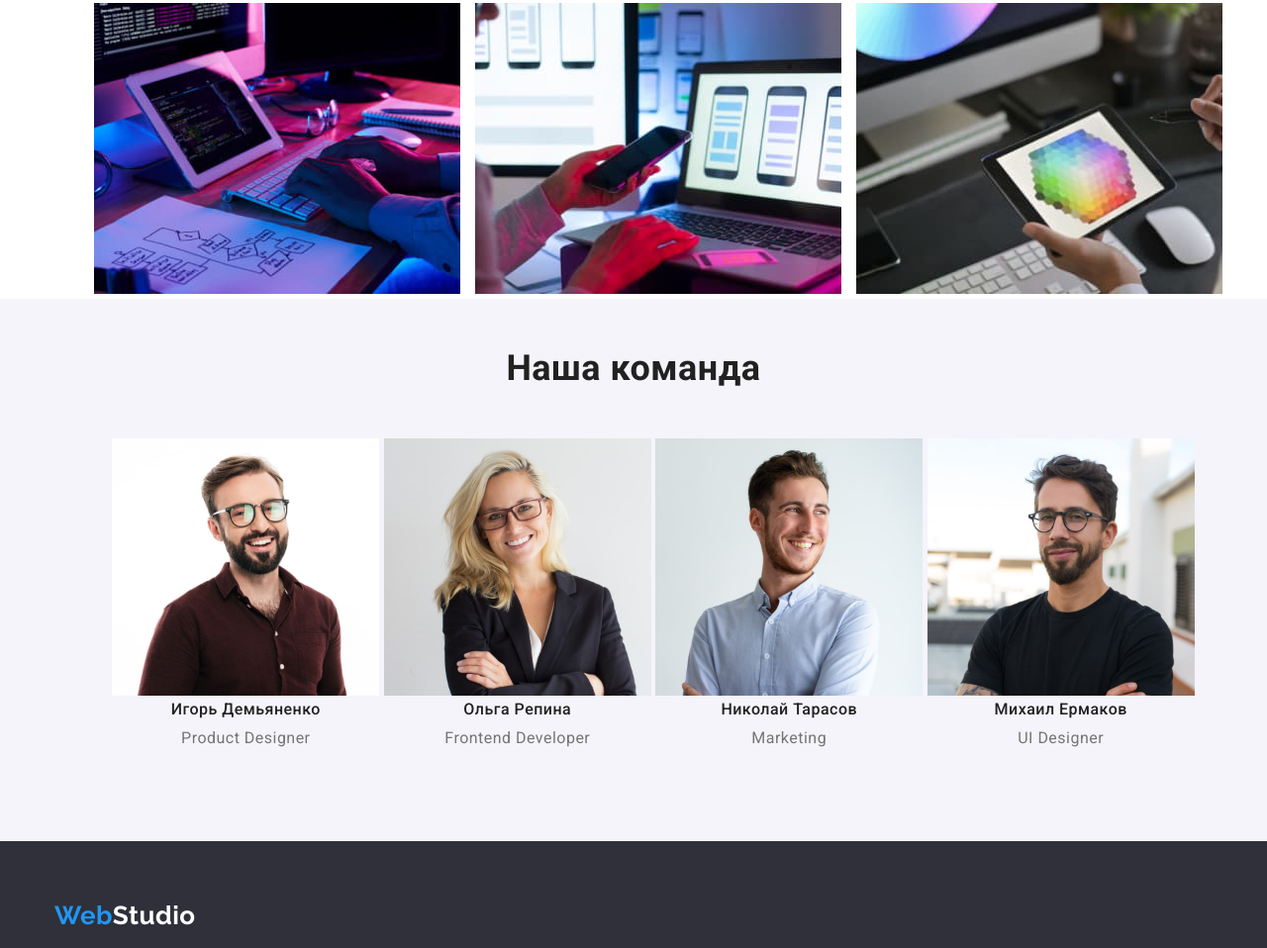
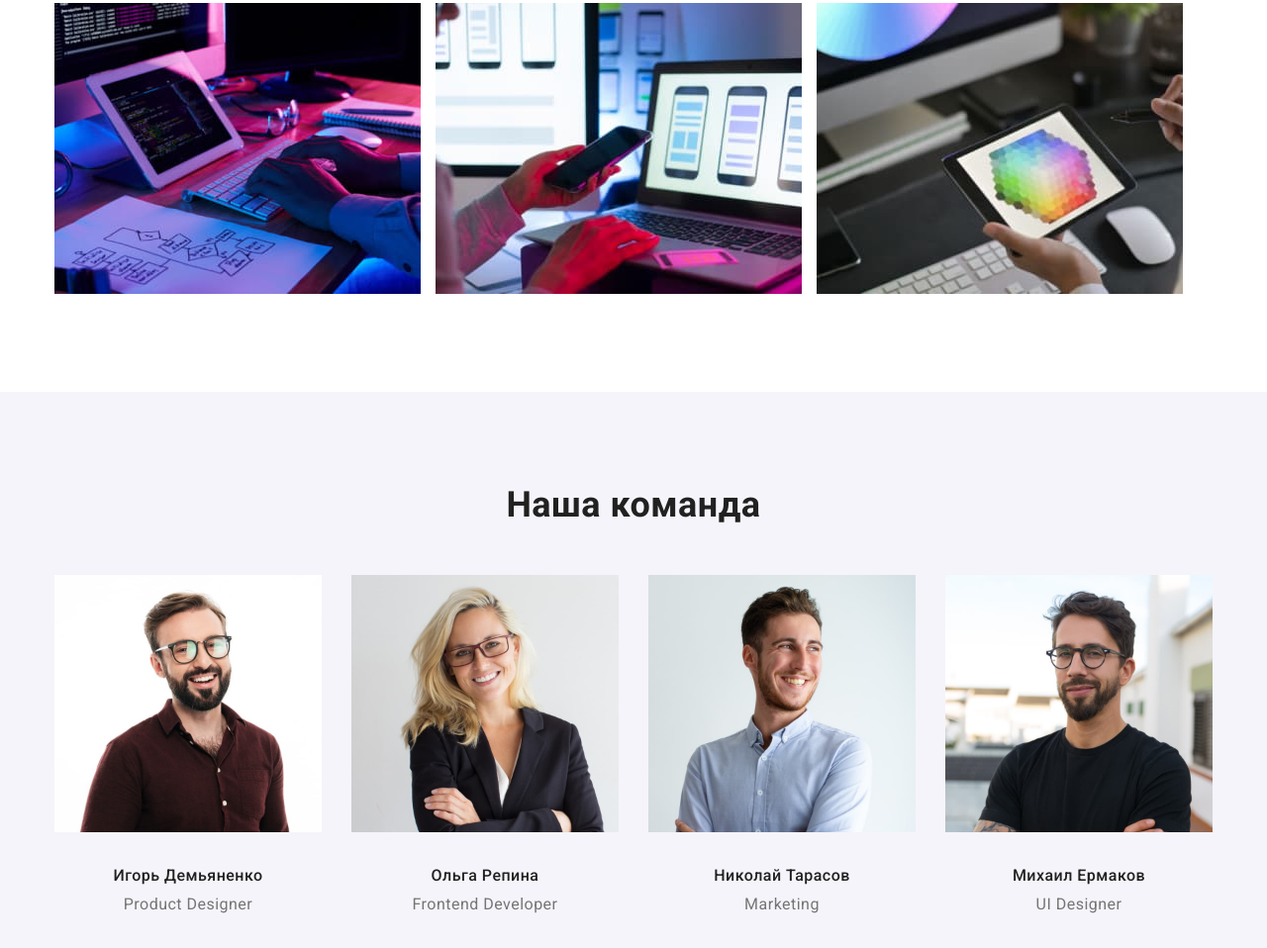
Before and after one commit to lRem1x/goit-markup-hw-03, a plain HTML site: page index.html in a window 1280 px wide. Shown: the part 1074-2032 px from the top of the page at 99% size. Drawn offline with nearby package versions, Linux system fonts and the light colour scheme.

Commit message:
Падинги

```diff
--- a/css/styles.css
+++ b/css/styles.css
@@ -232,12 +232,14 @@ ul {
 
 .work-section {
     background-color: var(--white-color);
+    padding-bottom: 94px;
 
 }
 
 .work-list {
     list-style: none;
     display: flex;
+    padding-left: 0;
 }
 
 .work-item {
@@ -249,18 +251,21 @@ ul {
 
 .team-section {
     background-color: #f5f4fa;
-    padding-top: 50px;
+    padding-top: 94px;
     padding-bottom: 94px;
     text-align: center;
 }
 
 .team-item {
-    display: inline-block;
     margin-left: 0;
+    margin-right: 30px;
 }
 
 .team-list {
     list-style: none;
+    padding-left: 0;
+    display: flex;
+
 }
 
 .team-title {
@@ -276,6 +281,12 @@ ul {
     font-size: 16px;
     line-height: 1.18;
     color: var(--text-color-gray);
+}
+
+.team-container {
+    padding-top: 30px;
+    padding-bottom: 30px;
+
 }
 
 /* Footer */
@@ -349,6 +360,8 @@ ul {
     border-radius: 2px;
     justify-content: center;
     margin-right: 8px;
+    margin-bottom: 50px;
+    padding-left: 0;
 
 }
 
@@ -362,8 +375,10 @@ ul {
     border-radius: 4px;
     margin-right: 8px;
     border: 1px solid #F5F4FA;
-    margin-bottom: 56px;
+    padding: 6px 22px 6px 22px;
+
 }
+
 
 .portfolio-button:hover,
 .portfolio-button:focus {
--- a/index.html
+++ b/index.html
@@ -105,23 +105,33 @@
                 <ul class="team-list">
                     <li class="team-item">
                         <img src="./images/productdesigner.jpg" alt="productdesigner" width="270" />
+                        <div class="team-container">
                         <h3 class="team-title">Игорь Демьяненко</h3>
                         <p class="team-text">Product Designer</p>
+                        </div>
                     </li>
+
                     <li class="team-item">
                         <img src="./images/frontenddeveloper.jpg" alt="frontenddeveloper" width="270" />
+                        <div class="team-container">
                         <h3 class="team-title">Ольга Репина</h3>
                         <p class="team-text">Frontend Developer</p>
+                        </div>
                     </li>
+
                     <li class="team-item">
                         <img src="./images/marketing.jpg" alt="marketing" width="270" />
+                        <div class="team-container">
                         <h3 class="team-title">Николай Тарасов</h3>
                         <p class="team-text">Marketing</p>
+                        </div>
                     </li>
                     <li class="team-item">
                         <img src="./images/uidesigner.jpg" alt="uidesigner" width="270" />
+                        <div class="team-container">
                         <h3 class="team-title">Михаил Ермаков</h3>
                         <p class="team-text">UI Designer</p>
+                        </div>
                     </li>
                 </ul>
             </div>
```
